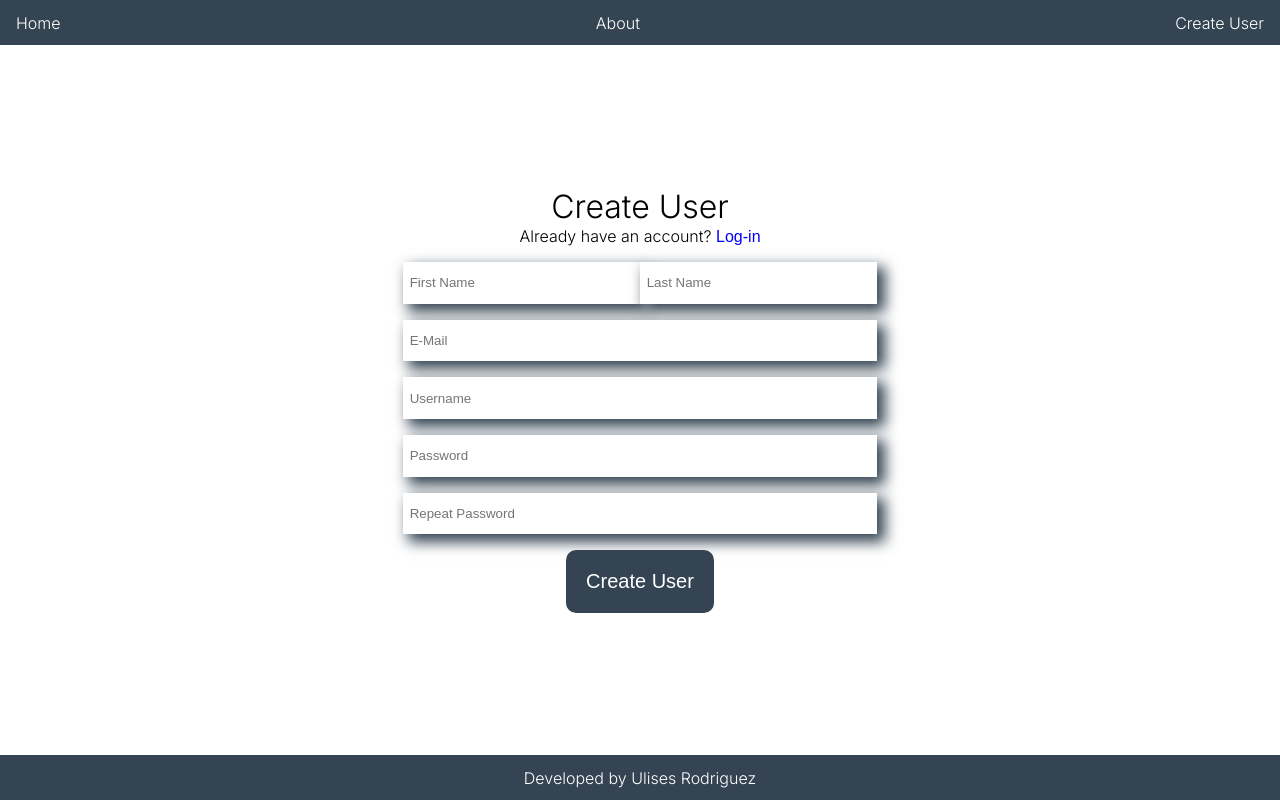
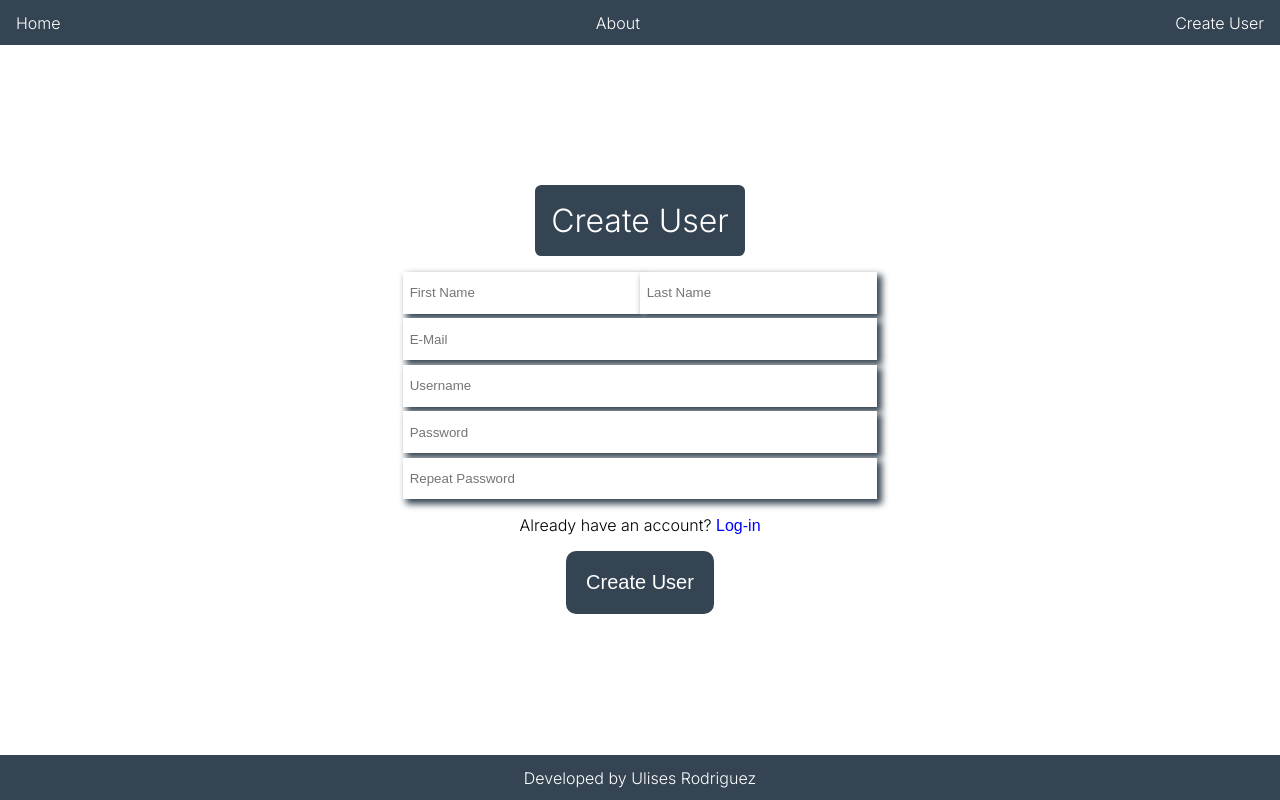
Before and after one commit to eNewery/UsersList, a Next.js app: page /userCreate in a window 1280 px wide. Built offline with nearby package versions, Linux system fonts and the light colour scheme.

Commit message:
small changes in the userCreate page.

```diff
--- a/app/globals.css
+++ b/app/globals.css
@@ -48,6 +48,7 @@ background-color: rgb(52, 68, 82);
     width: 100%;
     padding: 1em;
 }
+
 .userListContainer{
     display: flex;
     flex-direction: column;
@@ -55,6 +56,12 @@ gap: 1em;
     align-items: center;
     animation: appear 1s both;
 opacity: 0;
+}
+.createUserTitle{
+    background-color: rgb(52, 68, 82);
+    color: white;
+    padding: 0.5em;
+    border-radius: 0.2em;
 }
 .userList{
     text-align: center;
@@ -176,13 +183,13 @@ border-radius: 50%;
 }
 .createUserForm{
     display: flex;
-    gap: 1em;
+    gap: 0.3em;
     flex-direction: column;
 }
 .createUserForm input{
     padding: 1em 4em 1em 0.5em;
     border: none;
-    box-shadow: 0.5em 0.5em 1em 0.1em rgb(52, 68, 82);
+    box-shadow: 0.3em 0.3em 0.5em 0.1em rgb(52, 68, 82);
     outline-style: none;
 }
 /* CREATE USER */
--- a/app/layout.jsx
+++ b/app/layout.jsx
@@ -2,6 +2,7 @@ import Footer from "@/components/footer"
 import Navigation from "../components/navigation"
 import './globals.css'
 import { Inter } from 'next/font/google'
+
 
 const inter = Inter({ subsets: ['latin'] })
 
--- a/app/userCreate/page.jsx
+++ b/app/userCreate/page.jsx
@@ -1,9 +1,15 @@
 "use client"
+
 import React from 'react'
 import { useRouter } from 'next/navigation'
 const userCreate = () => {
+
+
+
     const router = useRouter()
     function createUser(){
+      const db = getFirestore()
+      const userId = 1;
       const firstName = document.querySelector(".firstName")
       const lastName = document.querySelector(".lastName")
       const email = document.querySelector(".email")
@@ -18,25 +24,24 @@ const user = {
   passwordOb: password.value,
   repeatPasswordOb: repeatPassword.value
 }
-console.log(user)
 router.push("/userCreated")
     }
   return (
     <div className='userCreateContainer'>
         <div>
-        <h1>Create User</h1>
-        <p>Already have an account? <button onClick={() => router.push("/userLogin")} className='userCreateLogin'>Log-in</button></p>
+        <h1 className='createUserTitle'>Create User</h1>
         </div>
         <form className="createUserForm">
             <div>
         <input className='firstName' required type="text" placeholder='First Name'/>
         <input className='lastName' required type="text" placeholder='Last Name'/>
             </div>
-        <input className='email' required type="text" placeholder='E-Mail'/>
-        <input className='username' required type="text" placeholder='Username'/>
-        <input className='password' required type="password" placeholder='Password'/>
-        <input className='repeatPassword' required type="password" placeholder='Repeat Password'/>
+        <input className='email inputForm' required type="text" placeholder='E-Mail'/>
+        <input className='username inputForm' required type="text" placeholder='Username'/>
+        <input className='password inputForm' required type="password" placeholder='Password'/>
+        <input className='repeatPassword inputForm' required type="password" placeholder='Repeat Password'/>
         </form>
+        <p>Already have an account? <button onClick={() => router.push("/userLogin")} className='userCreateLogin'>Log-in</button></p>
         <button onClick={createUser} className='userCreateBtn'>Create User</button>
     </div>
   )
--- a/package.json
+++ b/package.json
@@ -11,6 +11,7 @@
   "dependencies": {
     "eslint": "8.42.0",
     "eslint-config-next": "13.4.5",
+    "firebase": "^10.0.0",
     "next": "13.4.5",
     "react": "18.2.0",
     "react-dom": "18.2.0",
```
Also changed, not shown: 1 other file (tests, documents, lock files or other folders).
